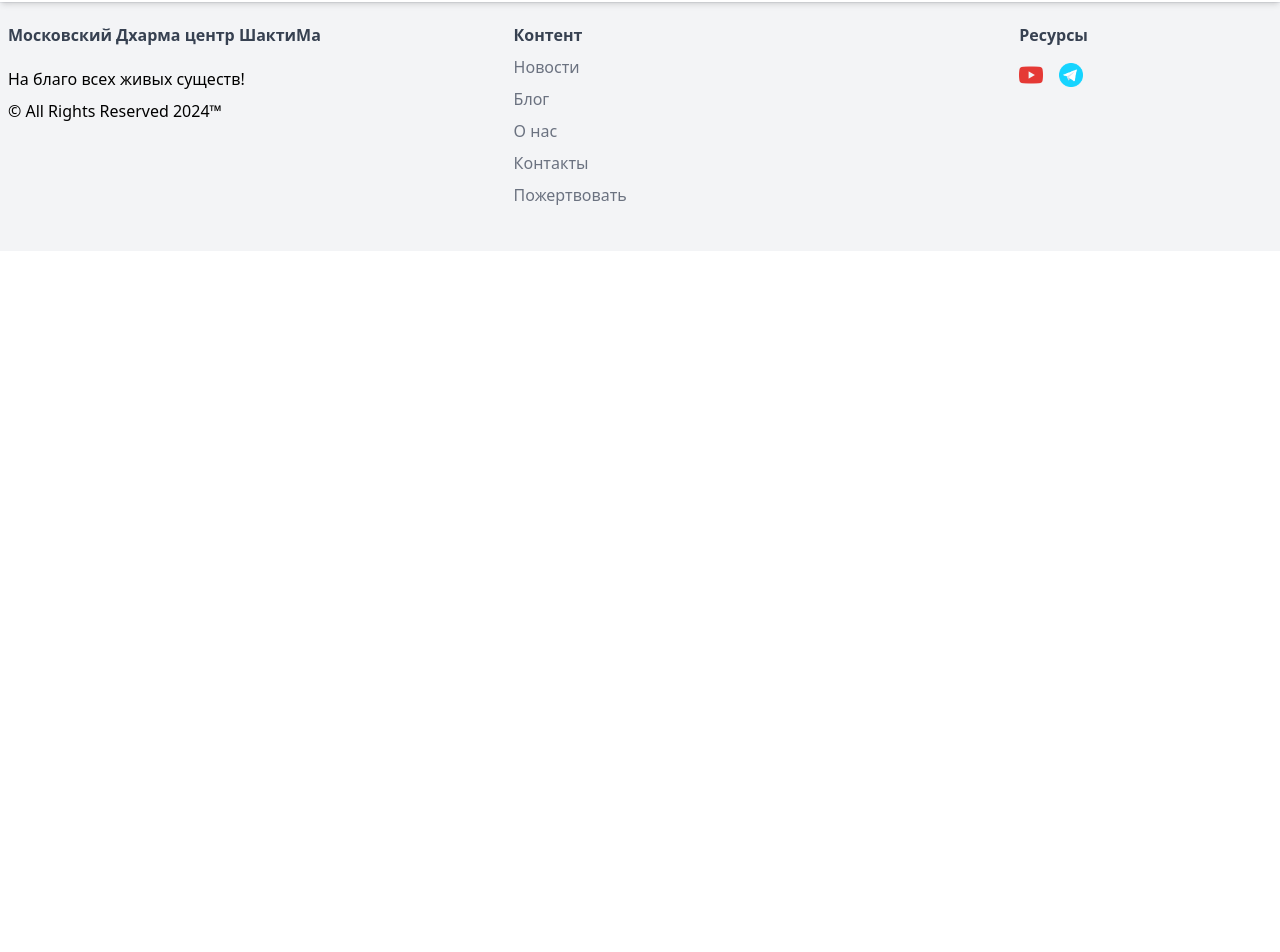
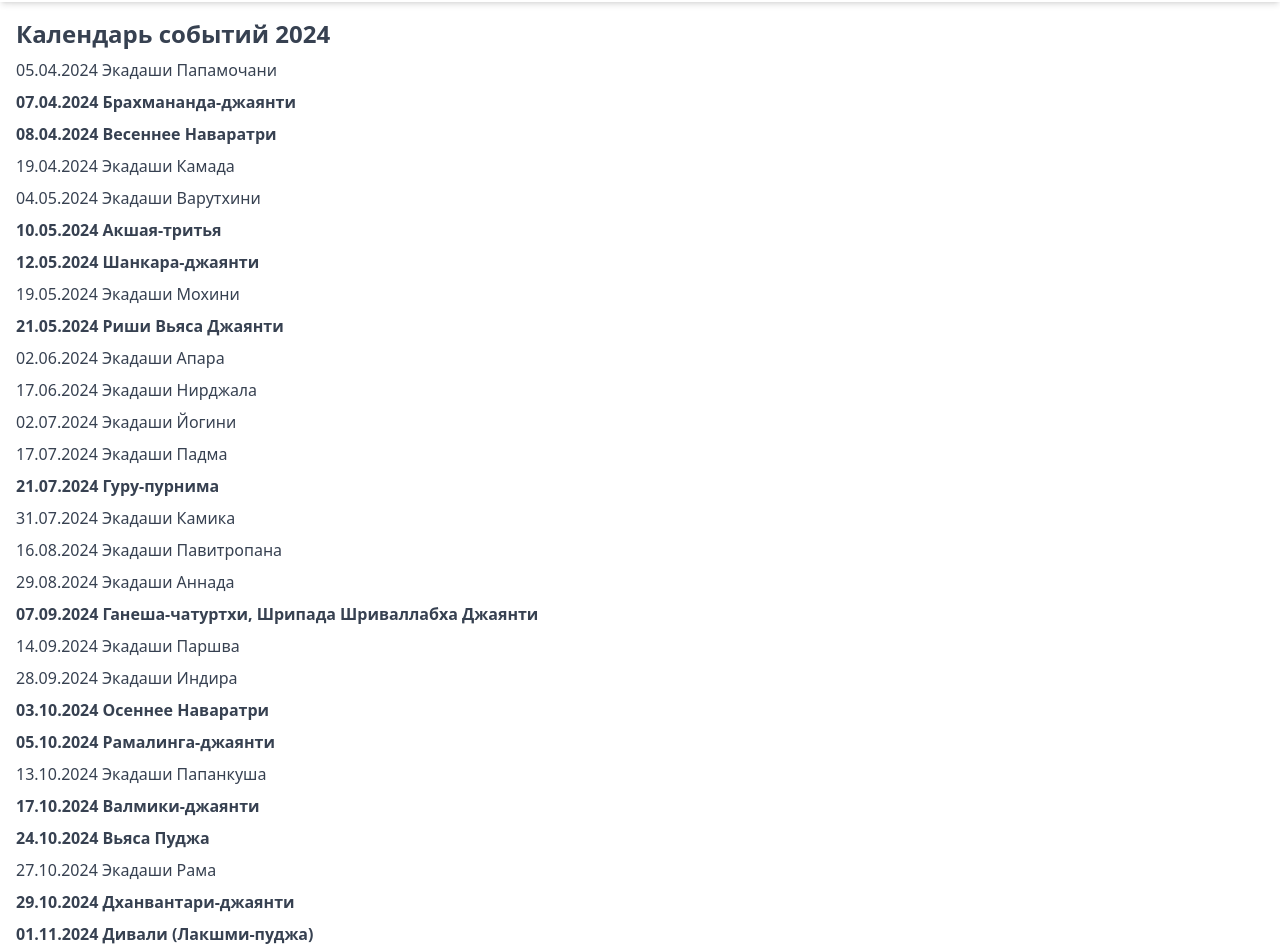
Before and after one commit to TimurTairov/mdc-shaktima, a React (Create React App) app: page /eventlist2024 in a window 1280 px wide. Shown: the part 60-1012 px from the top of the page. Before the commit the page ends 800 px from the top, so only its background shows below. Built offline with nearby package versions, Linux system fonts and the light colour scheme; the HTML template or start-up script is replaced by a standard one.

Commit message:
commit 2.10

```diff
--- /dev/null
+++ b/src/Articles/Eventlist2024.jsx
@@ -0,0 +1,49 @@
+import React from 'react'
+
+const Eventlist2024 = () => {
+  return (
+    <div className="max-w-screen-xl mt-4 mx-auto">
+      <div className="mx-2">
+        <h3 className="dark:text-white  text-gray-700 font-bold text-2xl mx-2">Календарь событий 2024</h3>
+        <div className="dark:text-slate-400 text-gray-700 mx-2">
+          <p>05.04.2024 Экадаши Папамочани </p>
+          <p className=" font-semibold">07.04.2024 Брахмананда-джаянти</p>
+          <p className=" font-semibold">08.04.2024 Весеннее Наваратри</p>
+          <p>19.04.2024 Экадаши Камада</p>
+          <p>04.05.2024 Экадаши Варутхини</p>
+          <p className=" font-semibold">10.05.2024 Акшая-тритья</p>
+          <p className=" font-semibold">12.05.2024 Шанкара-джаянти</p>
+          <p>19.05.2024 Экадаши Мохини</p>
+          <p className=" font-semibold">21.05.2024 Риши Вьяса Джаянти</p>
+          <p>02.06.2024 Экадаши Апара</p>
+          <p>17.06.2024 Экадаши Нирджала</p>
+          <p>02.07.2024 Экадаши Йогини</p>
+          <p>17.07.2024 Экадаши Падма</p>
+          <p className=" font-semibold">21.07.2024 Гуру-пурнима</p>
+          <p>31.07.2024 Экадаши Камика</p>
+          <p>16.08.2024 Экадаши Павитропана</p>
+          <p>29.08.2024 Экадаши Аннада</p>
+          <p className=" font-semibold">07.09.2024 Ганеша-чатуртхи, Шрипада Шриваллабха Джаянти</p>
+          <p>14.09.2024 Экадаши Паршва</p>
+          <p>28.09.2024 Экадаши Индира</p>
+          <p className=" font-semibold">03.10.2024 Осеннее Наваратри</p>
+          <p className=" font-semibold">05.10.2024 Рамалинга-джаянти</p>
+          <p>13.10.2024 Экадаши Папанкуша</p>
+          <p className=" font-semibold">17.10.2024 Валмики-джаянти</p>
+          <p className=" font-semibold">24.10.2024 Вьяса Пуджа</p>
+          <p>27.10.2024 Экадаши Рама</p>
+          <p className=" font-semibold">29.10.2024 Дханвантари-джаянти</p>
+          <p className=" font-semibold">01.11.2024 Дивали (Лакшми-пуджа)</p>
+          <p>12.11.2024 Экадаши Уттхана</p>
+          <p>26.11.2024 Экадаши Утпанна</p>
+          <p>11.12.2024 Экадаши Мокшада</p>
+          <p className=" font-semibold">14.12.2024 Даттатрея-джаянти</p>
+          <p className=" font-semibold">19.12.2024 Памбатти-джаянти</p>
+          <p>26.12.2024 Экадаши Сапхала</p>
+        </div>
+      </div>
+    </div>
+  )
+}
+
+export default Eventlist2024
--- a/src/Articles/index.js
+++ b/src/Articles/index.js
@@ -1,6 +1,13 @@
 
 
 export const allArcles = [
+  {
+    "id": "003",
+    "tittle": "Календарь событий 2024",
+    "description": "Список событий и ведических праздников на 2024 год ...",
+    "img-url": "https://sun9-63.userapi.com/impg/SJMTFSUoJtNuAQ0g8n_YdZii_wtC14uZRTPltg/vNUYeiGjhLU.jpg?size=320x320&quality=96&sign=48665e9d88fbfacc097c8aad66ec7230&type=album",
+    "url": '/eventlist2024',
+  },
   {
     "id": "002",
     "tittle": "Махашиваратри 2024",
--- a/src/components/AppRouter.js
+++ b/src/components/AppRouter.js
@@ -10,6 +10,7 @@ import Blog from '../pages/Blog'
 import NeoAdwayta from '../Articles/NeoAdwayta'
 import MahaShivaRatri2024 from '../Articles/MahaShivaRatri2024'
 import Donate from '../pages/Donate'
+import Eventlist2024 from '../Articles/Eventlist2024'
 
 
 
@@ -25,6 +26,7 @@ const AppRouter = () => {
         <Route path='/blog' element={<Blog />} />
         <Route path='/neoadwayta' element={<NeoAdwayta />} />
         <Route path='/mahashivaratri2024' element={<MahaShivaRatri2024 />} />
+        <Route path='/eventlist2024' element={<Eventlist2024 />} />
         <Route path='/donate' element={<Donate />} />
       </Routes>
       <Footer />
--- a/src/components/Article.js
+++ b/src/components/Article.js
@@ -4,7 +4,7 @@ import { Link } from 'react-router-dom'
 const Article = ({ img, tittle, txt, url }) => {
   return (
     <div>
-      <card className="w-full flex border-2 rounded p-2 my-2">
+      <div className="w-full flex border-2 rounded p-2 my-2">
         <img
           className="h-20 w-20 lg:h-40 lg:w-40 opacity-90 object-cover mr-4 rounded"
           src={img}
@@ -18,12 +18,12 @@ const Article = ({ img, tittle, txt, url }) => {
           <p className="dark:text-slate-400 text-gray-700">
             {txt}
           </p>
-          <p className="dark:text-slate-400 text-indigo-700">
+          <p className="dark:text-slate-400 text-indigo-700 hover:underline">
             <Link to={url}>Подробнее...</Link>
           </p>
 
         </div>
-      </card>
+      </div>
     </div>
   )
 }
--- a/src/components/Footer.jsx
+++ b/src/components/Footer.jsx
@@ -7,7 +7,7 @@ const Footer = () => {
   return (
     <footer className="max-w-screen-xl mx-auto border-t mt-auto py-5  px-2 bg-gray-100">
       <div className="md:flex">
-        <div className="w-full mb-5 md:w-2/5">
+        <div className="w-full mb-5 md:w-2/5 lg:ml-20">
           <h6 className="dark:text-white font-semibold text-gray-700 mb-4">Московский Дхарма центр ШактиМа</h6>
           <ul>
             <li className="py-1 mr-1">На благо всех живых существ!</li>
--- a/src/components/MyCarousel.js
+++ b/src/components/MyCarousel.js
@@ -50,7 +50,7 @@ const MyCarousel = () => {
   };
 
   return (
-    <div className='max-w-[1400px] h-[780px] w-full pb-16 px-4 relative group'>
+    <div className='max-w-[1400px] h-[780px] w-full pb-16 relative group'>
       <div
         style={{ backgroundImage: `url(${slides[currentIndex]})` }}
         className='w-full h-full rounded-2xl bg-center bg-cover duration-500'
--- a/src/pages/AboutUs.jsx
+++ b/src/pages/AboutUs.jsx
@@ -7,7 +7,7 @@ function AboutUs() {
       <h1 className="text-2xl ml-2">Информация о нас</h1>
       <p className="dark:text-slate-400 text-gray-700 ml-2">Ом, намасте. Мы ученики просветленного мастера. Проводим практики в традиции Адвайта сиддхов. </p>
       {pudjari.map((atman) => {
-        return <Pudjari key={atman.id} img={atman.foto} name={atman.name} />
+        return <Pudjari key={atman.id} img={atman.foto} name={atman.name} description={atman.description} />
       })}
     </div>
   )
--- a/src/pages/Home.jsx
+++ b/src/pages/Home.jsx
@@ -30,40 +30,13 @@ const Home = () => {
         </section>
 
         <main className="lg:flex">
-          {/* post cards  */}
+          {/* news  */}
           <div className="min-[320px]:px-2 lg:px-0 w-full lg:w-2/3 lg:space-x-2">
             <h5 className="dark:text-white font-bold text-lg uppercase text-gray-700 mt-1 lg:ml-2">Новости Московской сангхи</h5>
 
-            {/* <div className="block w-full lg:flex lg:mb-10 mt-4">
-              <img src={mahalakshmiJayanti} alt="Mahalakshmi Jayanti" className="h-40 w-40 opacity-90 object-cover lg:mr-4 p-0 rounded" />
-              <div className="flex flex-col w-full h-40">
-                <h3 className="dark:text-white  text-gray-700 font-bold text-2xl">Махалакшми Джаянти | Аяпа Джаянти | Холи</h3>
-                <p className="dark:text-slate-400 text-gray-700">
-                  Намасте, Драгоценные 🙏
-                  <br />
-                  В ближайший понедельник 25 марта нас ждет тройной праздник!
-                  <br />
-                  МАХАЛАКШМИ ДЖАЯНТИ, АЙЯПА ДЖАЯНТИ, ХОЛИ
-                  <br />
-                  Некоторое время в феврале назад мы почтили Ма Сарасвати - ее день явления считается первым шагом весны
-                  <br />
-                  Теперь мы отмечаем расцвет Шакти, возрождение, полную Весну с приходом Лакшми Ма <br />
-                  Мы приглашаем вас <br />
-                  📍25 марта <br />
-                  📍18:00 <br />
-                  📍Центр «Вершина» (м Курская/Чистые пруды) <br />
-                  Приносите цветы, фрукты , дойнет и преданное сердце 🩷
-                  <br /> Так же приглаем матадж на служение по подготовке праздника - обращайтесь к Мадхувидье в вотсап 89859274240🙏 <br />
-                  Джей Ма💖
-                </p>
-              </div>
-            </div> */}
-
             <section className="py-2 pr-2">
               {news.map((post) => {
-                if (post.id === '006') {
-                  return <Column key={post.id} img={post.image} tittle={post.tittle} txt={post.description} />
-                } else return <></>
+                return <Column key={post.id} img={post.image} tittle={post.tittle} txt={post.description} url={post.url} />
               })}
             </section>
           </div>
@@ -74,15 +47,21 @@ const Home = () => {
               <h5 className="dark:text-white font-bold text-lg uppercase text-gray-700 mb-2">Популярные статьи</h5>
               <ul>
                 <li className="dark:border-transparent dark:hover:border-gray-200 px-1 py-1 border-y border-white hover:border-gray-200 transition-all duration-300">
-                  <NavLink to="/neoadwayta" className="dark:text-slate-400 flex items-center text-indigo-600">
+                  <NavLink to="/eventlist2024" className="dark:text-slate-400 flex items-center text-indigo-600 hover:underline">
                     <img src={logo} alt="logo" className="mr-2 rounded h-4 w-4" />
-                    Как не попасть в ловушку поверхностной Адвайты
+                    Календарь событий 2024
                   </NavLink>
                 </li>
                 <li className="dark:border-transparent dark:hover:border-gray-200 px-1 py-1 border-y border-white hover:border-gray-200 transition-all duration-300">
-                  <NavLink to="/mahashivaratri2024" className="dark:text-slate-400 flex items-center text-indigo-600">
+                  <NavLink to="/mahashivaratri2024" className="dark:text-slate-400 flex items-center text-indigo-600 hover:underline">
                     <img src={logo} alt="logo" className="mr-2 rounded h-4 w-4" />
-                    МахаШиваратри 2024
+                    МахаШиваРатри 2024
+                  </NavLink>
+                </li>
+                <li className="dark:border-transparent dark:hover:border-gray-200 px-1 py-1 border-y border-white hover:border-gray-200 transition-all duration-300">
+                  <NavLink to="/neoadwayta" className="dark:text-slate-400 flex items-center text-indigo-600 hover:underline">
+                    <img src={logo} alt="logo" className="mr-2 rounded h-4 w-4" />
+                    Как не попасть в ловушку поверхностной Адвайты
                   </NavLink>
                 </li>
               </ul>
@@ -93,7 +72,7 @@ const Home = () => {
               <div className="border border-dotted border-red-700 dark:border-white md:hidden lg:block"></div>
 
               {/* subscribe */}
-              <div className="my-5 md:my-0 lg:my-5">
+              {/* <div className="my-5 md:my-0 lg:my-5">
                 <h5 className="dark:text-white font-bold text-lg uppercase text-gray-700 mb-2">Subscribe</h5>
                 <p className="dark:text-slate-400 text-gray-600 mb-4">Subscribe to our newsletter</p>
                 <input
@@ -102,10 +81,10 @@ const Home = () => {
                   className="text-gray-700 bg-gray-100 w-full border rounded hover:border-gray-600 transition-all duration-300"
                 />
                 <button className="px-4 py-2 bg-indigo-600 text-white rounded-b w-full hover:bg-indigo-800 transition-all duration-300">Subscribe</button>
-              </div>
+              </div> */}
 
               {/* divider */}
-              <div className="border border-dotted  border-red-700 dark:border-white md:hidden lg:block"></div>
+              {/* <div className="border border-dotted  border-red-700 dark:border-white md:hidden lg:block"></div> */}
             </div>
           </div>
         </main>
```
Also changed, not shown: src/Articles/MahaShivaRatri2024.jsx (+7 -7 lines), src/components/Column.js (+6 -3 lines), src/data/News.js (+52 -30 lines), src/data/Pudjari.js (+28 -18 lines).
